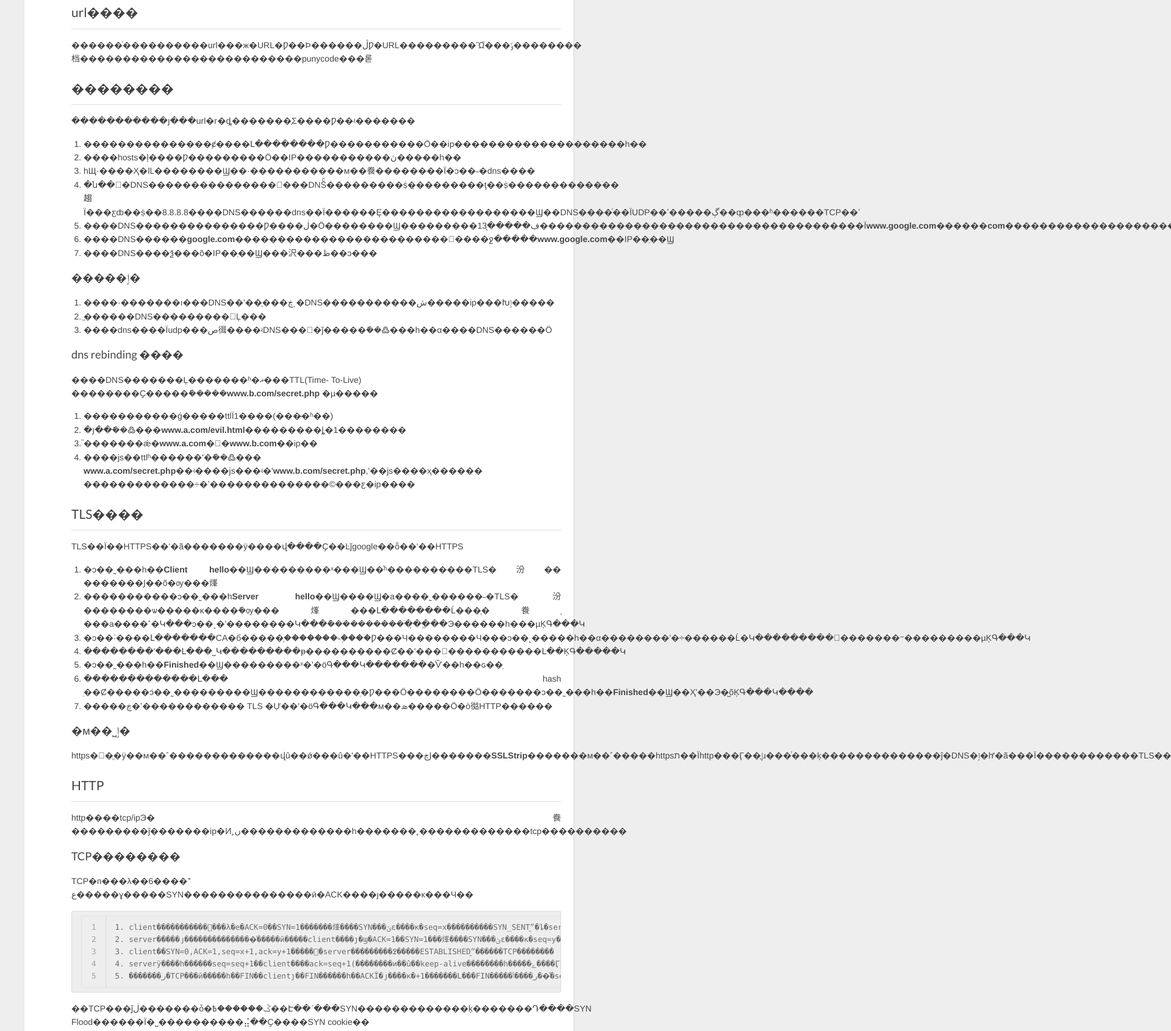
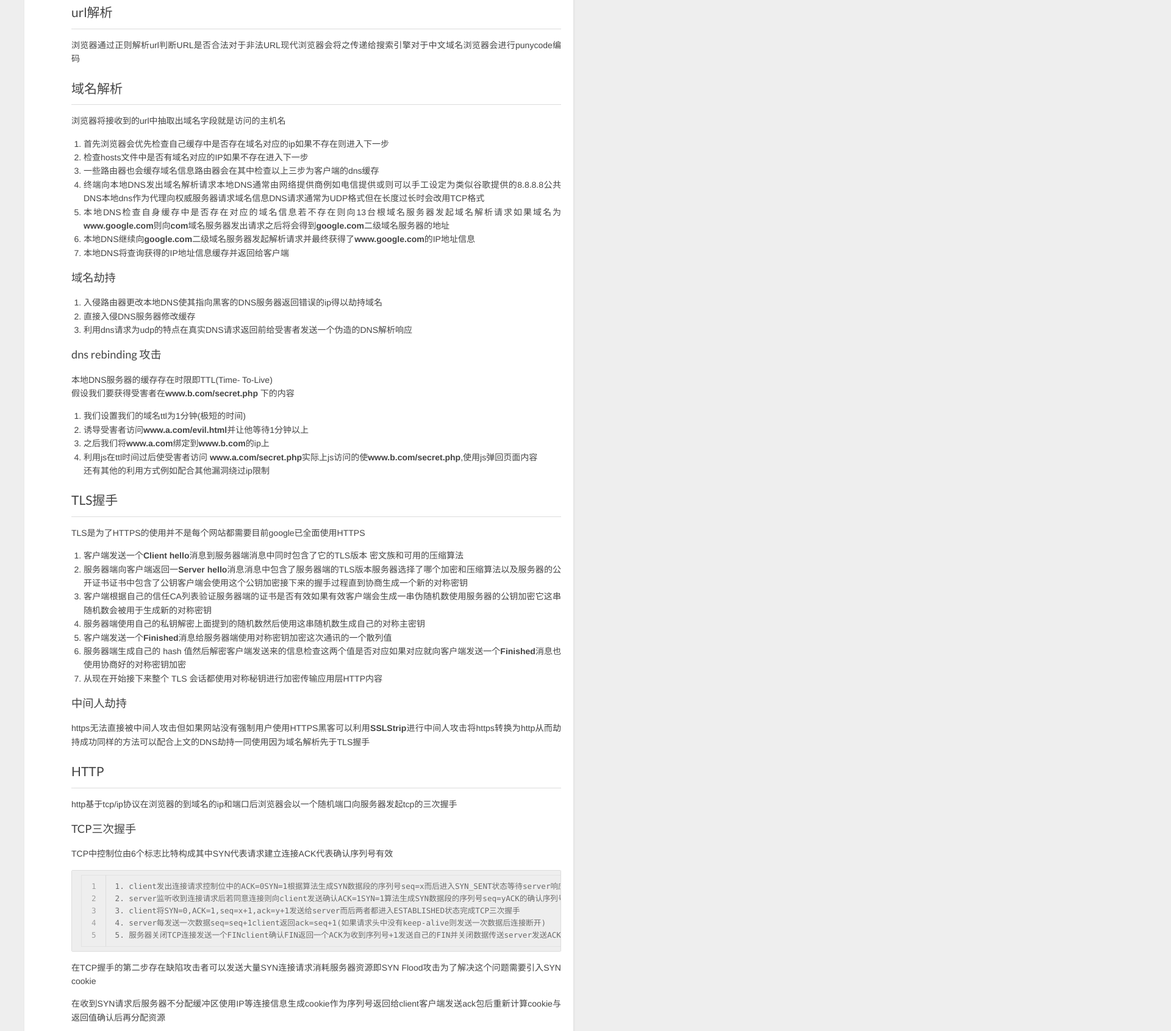
Before and after one commit to 5eafood/5eafood.github.io, a plain HTML site: page 2017/03/31/what-happen/index.html in a window 1280 px wide. Shown: the part 373-2064 px from the top of the page at 61% size, 1920 px wide, since content can reach past the window. Drawn offline with nearby package versions, Linux system fonts and the light colour scheme.

Commit message:
Site updated: 2017-03-31 01:19:06

```diff
--- a/2017/03/31/what-happen/index.html
+++ b/2017/03/31/what-happen/index.html
@@ -6,7 +6,7 @@
   <title>what happen | SeaFood&#39;s blog</title>
   <meta name="author" content="SeaFood">
 
-  <meta name="description" content="�����Ƿ���googleʱ��������ʲô��΢���Ͽ��������������⣬�������������������� www.google.com ���Ұ��»س�֮��������ʲô��������дһ���Լ������⣨�����������ص����ݣ���">
+  <meta name="description" content="当我们访问google时发生了什么在微博上看到的万能面试题”当你在浏览器中输入 www.google.com 并且按下回车之后发生了什么”我写一下自己的理解仅与网络相关的内容">
 
 
   <meta name="viewport" content="width=device-width, initial-scale=1, maximum-scale=1">
@@ -61,53 +61,53 @@
     </header>
     <div class="entry">
 
-        <h1 id="�����Ƿ���googleʱ��������ʲo"><a href="#�����Ƿ���googleʱ��������ʲo" class="headerlink" title="�����Ƿ���googleʱ��������ʲô"></a>�����Ƿ���googleʱ��������ʲô</h1><p>��΢���Ͽ��������������⣬�������������������� www.google.com ���Ұ��»س�֮��������ʲô��������дһ���Լ������⣨�����������ص����ݣ���<br><a id="more"></a></p>
-<h2 id="url����"><a href="#url����" class="headerlink" title="url����"></a>url����</h2><p>������ͨ����������url���ж�URL�Ƿ��Ϸ������ڷǷ�URL�ִ��������Ὣ֮���ݸ��������档��������������������������punycode���롣</p>
-<h2 id="��������"><a href="#��������" class="headerlink" title="��������"></a>��������</h2><p>�����������յ���url�г�ȡ�������ֶΣ����Ƿ��ʵ�������</p>
+        <h1 id="当我们访问google时发生了什么"><a href="#当我们访问google时发生了什么" class="headerlink" title="当我们访问google时发生了什么"></a>当我们访问google时发生了什么</h1><p>在微博上看到的万能面试题”当你在浏览器中输入 www.google.com 并且按下回车之后发生了什么”我写一下自己的理解仅与网络相关的内容<br><a id="more"></a></p>
+<h2 id="url解析"><a href="#url解析" class="headerlink" title="url解析"></a>url解析</h2><p>浏览器通过正则解析url判断URL是否合法对于非法URL现代浏览器会将之传递给搜索引擎对于中文域名浏览器会进行punycode编码</p>
+<h2 id="域名解析"><a href="#域名解析" class="headerlink" title="域名解析"></a>域名解析</h2><p>浏览器将接收到的url中抽取出域名字段就是访问的主机名</p>
 <ol>
-<li>���������������ȼ����Լ��������Ƿ�����������Ӧ��ip��������������������һ��</li>
-<li>����hosts�ļ����Ƿ���������Ӧ��IP�����������ڽ�����һ��</li>
-<li>һЩ·����Ҳ�Ỻ��������Ϣ��·�����������м��飬��������Ϊ�ͻ��˵�dns����</li>
-<li>�ն��򱾵�DNS���������������󣬱���DNSͨ���������ṩ�̣��������ţ��ṩ�����������ֹ��趨Ϊ���ƹȸ��ṩ��8.8.8.8����DNS������dns��Ϊ������Ȩ������������������Ϣ��DNS����ͨ��ΪUDP��ʽ�����ڳ��ȹ���ʱ������TCP��ʽ</li>
-<li>����DNS���������������Ƿ����ڶ�Ӧ��������Ϣ���������ڣ�����13̨��������������������������������������Ϊ<strong>www.google.com</strong>������<strong>com</strong>��������������������֮�󽫻��õ�<strong>google.com</strong>���������������ĵ�ַ</li>
-<li>����DNS������<strong>google.com</strong>�������������������������󣬲����ջ�����<strong>www.google.com</strong>��IP��ַ��Ϣ</li>
-<li>����DNS����ѯ���õ�IP��ַ��Ϣ���沢���ظ��ͻ��� </li>
+<li>首先浏览器会优先检查自己缓存中是否存在域名对应的ip如果不存在则进入下一步</li>
+<li>检查hosts文件中是否有域名对应的IP如果不存在进入下一步</li>
+<li>一些路由器也会缓存域名信息路由器会在其中检查以上三步为客户端的dns缓存</li>
+<li>终端向本地DNS发出域名解析请求本地DNS通常由网络提供商例如电信提供或则可以手工设定为类似谷歌提供的8.8.8.8公共DNS本地dns作为代理向权威服务器请求域名信息DNS请求通常为UDP格式但在长度过长时会改用TCP格式</li>
+<li>本地DNS检查自身缓存中是否存在对应的域名信息若不存在则向13台根域名服务器发起域名解析请求如果域名为<strong>www.google.com</strong>则向<strong>com</strong>域名服务器发出请求之后将会得到<strong>google.com</strong>二级域名服务器的地址</li>
+<li>本地DNS继续向<strong>google.com</strong>二级域名服务器发起解析请求并最终获得了<strong>www.google.com</strong>的IP地址信息</li>
+<li>本地DNS将查询获得的IP地址信息缓存并返回给客户端 </li>
 </ol>
-<h3 id="�����ٳ�"><a href="#�����ٳ�" class="headerlink" title="�����ٳ�"></a>�����ٳ�</h3><ol>
-<li>����·�������ı���DNS��ʹ��ָ���ڿ͵�DNS�����������ش�����ip���Խٳ�����</li>
-<li>ֱ������DNS���������޸Ļ���</li>
-<li>����dns����Ϊudp���ص㣬����ʵDNS���󷵻�ǰ�����ܺ��߷���һ��α����DNS������Ӧ</li>
+<h3 id="域名劫持"><a href="#域名劫持" class="headerlink" title="域名劫持"></a>域名劫持</h3><ol>
+<li>入侵路由器更改本地DNS使其指向黑客的DNS服务器返回错误的ip得以劫持域名</li>
+<li>直接入侵DNS服务器修改缓存</li>
+<li>利用dns请求为udp的特点在真实DNS请求返回前给受害者发送一个伪造的DNS解析响应</li>
 </ol>
-<h3 id="dns-rebinding-����"><a href="#dns-rebinding-����" class="headerlink" title="dns rebinding ����"></a>dns rebinding ����</h3><p>����DNS�������Ļ�������ʱ�ޣ���TTL(Time- To-Live)<br>��������Ҫ�����ܺ�����<strong>www.b.com/secret.php</strong> �µ�����            </p>
+<h3 id="dns-rebinding-攻击"><a href="#dns-rebinding-攻击" class="headerlink" title="dns rebinding 攻击"></a>dns rebinding 攻击</h3><p>本地DNS服务器的缓存存在时限即TTL(Time- To-Live)<br>假设我们要获得受害者在<strong>www.b.com/secret.php</strong> 下的内容            </p>
 <ol>
-<li>�����������ǵ�����ttlΪ1����(���̵�ʱ��)</li>
-<li>�յ��ܺ��߷���<strong>www.a.com/evil.html</strong>���������ȴ�1��������</li>
-<li>֮�������ǽ�<strong>www.a.com</strong>�󶨵�<strong>www.b.com</strong>��ip��</li>
-<li>����js��ttlʱ������ʹ�ܺ��߷��� <strong>www.a.com/secret.php</strong>��ʵ����js���ʵ�ʹ<strong>www.b.com/secret.php</strong>,ʹ��js����ҳ������<br>�������������÷�ʽ��������������©���ƹ�ip����</li>
+<li>我们设置我们的域名ttl为1分钟(极短的时间)</li>
+<li>诱导受害者访问<strong>www.a.com/evil.html</strong>并让他等待1分钟以上</li>
+<li>之后我们将<strong>www.a.com</strong>绑定到<strong>www.b.com</strong>的ip上</li>
+<li>利用js在ttl时间过后使受害者访问 <strong>www.a.com/secret.php</strong>实际上js访问的使<strong>www.b.com/secret.php</strong>,使用js弹回页面内容<br>还有其他的利用方式例如配合其他漏洞绕过ip限制</li>
 </ol>
-<h2 id="TLS����"><a href="#TLS����" class="headerlink" title="TLS����"></a>TLS����</h2><p>TLS��Ϊ��HTTPS��ʹ�ã�������ÿ����վ����Ҫ��Ŀǰgoogle��ȫ��ʹ��HTTPS      </p>
+<h2 id="TLS握手"><a href="#TLS握手" class="headerlink" title="TLS握手"></a>TLS握手</h2><p>TLS是为了HTTPS的使用并不是每个网站都需要目前google已全面使用HTTPS      </p>
 <ol>
-<li>�ͻ��˷���һ��<strong>Client hello</strong>��Ϣ���������ˣ���Ϣ��ͬʱ����������TLS�汾�� �������Ϳ��õ�ѹ���㷨</li>
-<li>�����������ͻ��˷���һ<strong>Server hello</strong>��Ϣ����Ϣ�а����˷������˵�TLS�汾��������ѡ�����ĸ����ܺ�ѹ���㷨���Լ��������Ĺ���֤�飬֤���а����˹�Կ���ͻ��˻�ʹ��������Կ���ܽ����������ֹ��̣�ֱ��Э������һ���µĶԳ���Կ</li>
-<li>�ͻ��˸����Լ�������CA�б�����֤�������˵�֤���Ƿ���Ч��������Ч���ͻ��˻�����һ��α��������ʹ�÷������Ĺ�Կ���������⴮�������ᱻ���������µĶԳ���Կ</li>
-<li>��������ʹ���Լ���˽Կ���������ᵽ����������Ȼ��ʹ���⴮�����������Լ��ĶԳ�����Կ</li>
-<li>�ͻ��˷���һ��<strong>Finished</strong>��Ϣ���������ˣ�ʹ�öԳ���Կ��������ͨѶ��һ��ɢ��ֵ</li>
-<li>�������������Լ��� hash ֵ��Ȼ�����ܿͻ��˷���������Ϣ������������ֵ�Ƿ���Ӧ��������Ӧ�������ͻ��˷���һ��<strong>Finished</strong>��Ϣ��Ҳʹ��Э�̺õĶԳ���Կ����</li>
-<li>�����ڿ�ʼ������������ TLS �Ự��ʹ�öԳ���Կ���м��ܣ�����Ӧ�ò㣨HTTP������</li>
+<li>客户端发送一个<strong>Client hello</strong>消息到服务器端消息中同时包含了它的TLS版本 密文族和可用的压缩算法</li>
+<li>服务器端向客户端返回一<strong>Server hello</strong>消息消息中包含了服务器端的TLS版本服务器选择了哪个加密和压缩算法以及服务器的公开证书证书中包含了公钥客户端会使用这个公钥加密接下来的握手过程直到协商生成一个新的对称密钥</li>
+<li>客户端根据自己的信任CA列表验证服务器端的证书是否有效如果有效客户端会生成一串伪随机数使用服务器的公钥加密它这串随机数会被用于生成新的对称密钥</li>
+<li>服务器端使用自己的私钥解密上面提到的随机数然后使用这串随机数生成自己的对称主密钥</li>
+<li>客户端发送一个<strong>Finished</strong>消息给服务器端使用对称密钥加密这次通讯的一个散列值</li>
+<li>服务器端生成自己的 hash 值然后解密客户端发送来的信息检查这两个值是否对应如果对应就向客户端发送一个<strong>Finished</strong>消息也使用协商好的对称密钥加密</li>
+<li>从现在开始接下来整个 TLS 会话都使用对称秘钥进行加密传输应用层HTTP内容</li>
 </ol>
-<h3 id="�м��˽ٳ�"><a href="#�м��˽ٳ�" class="headerlink" title="�м��˽ٳ�"></a>�м��˽ٳ�</h3><p>https�޷�ֱ�ӱ��м��˹�������������վû��ǿ���û�ʹ��HTTPS���ڿͿ�������<strong>SSLStrip</strong>�������м��˹�����httpsת��Ϊhttp���Ӷ��ٳֳɹ���ͬ���ķ��������������ĵ�DNS�ٳ�һͬʹ�ã���Ϊ������������TLS���֡�</p>
-<h2 id="HTTP"><a href="#HTTP" class="headerlink" title="HTTP"></a>HTTP</h2><p>http����tcp/ipЭ�飬���������ĵ�������ip�Ͷ˿ں�������������һ�������˿�������������tcp����������</p>
-<h3 id="TCP��������"><a href="#TCP��������" class="headerlink" title="TCP��������"></a>TCP��������</h3><p>TCP�п���λ��6����־���ع��ɣ�����SYN���������������ӣ�ACK����ȷ�����к���Ч��</p>
-<figure class="highlight plain"><table><tr><td class="gutter"><pre><div class="line">1</div><div class="line">2</div><div class="line">3</div><div class="line">4</div><div class="line">5</div></pre></td><td class="code"><pre><div class="line">1. client�����������󣬿���λ�е�ACK=0��SYN=1�������㷨����SYN���ݶε����к�seq=x����������SYN_SENT״̬�ȴ�server��Ӧ</div><div class="line">2. server�����յ���������������ͬ�����ӣ�����client����ȷ�ϣ�ACK=1��SYN=1���㷨����SYN���ݶε����к�seq=y��ACK��ȷ�����к�Ϊack=x+1��server����SYN_RECV״̬</div><div class="line">3. client��SYN=0,ACK=1,seq=x+1,ack=y+1�����͸�server���������߶�����ESTABLISHED״̬������TCP�������֡�</div><div class="line">4. serverÿ����һ������seq=seq+1��client����ack=seq+1(��������ͷ��û��keep-alive��������һ�����ݺ����ӶϿ�)</div><div class="line">5. �������ر�TCP���ӣ�����һ��FIN��clientȷ��FIN������һ��ACKΪ�յ����к�+1�������Լ���FIN�����ر����ݴ��ͣ�server����ACKΪ�յ����к�+1��֮�󳹵׹ر�</div></pre></td></tr></table></figure>
-<p>��TCP���ֵĵڶ�������ȱ�ݣ������߿��Է��ʹ���SYN�������������ķ�������Դ����SYN Flood������Ϊ�˽����������⣬��Ҫ����SYN cookie��</p>
-<p>���յ�SYN�����󣬷����������仺������ʹ��IP��������Ϣ����cookie����Ϊ���кŷ��ظ�client���ͻ��˷���ack���������¼���cookie���뷵��ֵȷ�Ϻ��ٷ�����Դ��</p>
-<p>tcp���ӽ��������������������������ģ����а�����http��Э���汾�������ķ�����host��user-agent�����뷽ʽ��ѹ����ʽ�ȡ�������������֧�ֹȸ���SPDYЭ�飬������HTTP��ͷ������ѹ�����Լ������Ż����ӿ������ٶȡ�</p>
-<p>����������http�����󣬽��յķ�����Ӧ��Ϊ����������������������������ת���������ķ�������������Ӧ�������ظ���������</p>
-<p>�������յ���Ӧ����ǰ�˻�������Ⱦ������js��css�ļ������˶�ǰ���˽ⲻ�࣬�Ͳ���д�ˡ�</p>
-<h2 id="���紫������"><a href="#���紫������" class="headerlink" title="���紫������"></a>���紫������</h2><ol>
-<li>��˫����ͬһ��������Ҫ����������Ҫ�Է���MAC��ַ����ʱ������Ҫ<code>ARP��Address Resolution Protocol��</code>��arp���������ṩIP��MAC��ַ��ӳ����ϵ����������������һ���ȼ���������arp�����Ƿ��ж�Ӧ��ӳ����ϵ���������ڣ��򷢳�ARP�㲥��������ӦIP��������Ӧ����Ӧ�����յ�ARP�㲥�󣬷�������MAC��ַ��֮������ͨ�š���Ȼ���κ�����������ӦARP�㲥������������ӦARP�㲥�����ش�����MAC��ַ�����ɽ���ARP��ƭ������</li>
-<li>��˫������ͬһ�������������ط����������ڴ�֮ǰҪ�����ص�MAC���������ϡ�·�ɻ�һ��һ����Ѱ��ͨ�Ŷ�����֮�󷵻�һ�����̵�·����</li>
-<li>ͨ��������Ӫ�̻�ʹ��<code>NAT(Network Address Translation)</code>���������û�����������������ʱ����IP���з������û�һ������IP�Ͷ˿�����ͨ�š�</li>
+<h3 id="中间人劫持"><a href="#中间人劫持" class="headerlink" title="中间人劫持"></a>中间人劫持</h3><p>https无法直接被中间人攻击但如果网站没有强制用户使用HTTPS黑客可以利用<strong>SSLStrip</strong>进行中间人攻击将https转换为http从而劫持成功同样的方法可以配合上文的DNS劫持一同使用因为域名解析先于TLS握手</p>
+<h2 id="HTTP"><a href="#HTTP" class="headerlink" title="HTTP"></a>HTTP</h2><p>http基于tcp/ip协议在浏览器的到域名的ip和端口后浏览器会以一个随机端口向服务器发起tcp的三次握手</p>
+<h3 id="TCP三次握手"><a href="#TCP三次握手" class="headerlink" title="TCP三次握手"></a>TCP三次握手</h3><p>TCP中控制位由6个标志比特构成其中SYN代表请求建立连接ACK代表确认序列号有效</p>
+<figure class="highlight plain"><table><tr><td class="gutter"><pre><div class="line">1</div><div class="line">2</div><div class="line">3</div><div class="line">4</div><div class="line">5</div></pre></td><td class="code"><pre><div class="line">1. client发出连接请求控制位中的ACK=0SYN=1根据算法生成SYN数据段的序列号seq=x而后进入SYN_SENT状态等待server响应</div><div class="line">2. server监听收到连接请求后若同意连接则向client发送确认ACK=1SYN=1算法生成SYN数据段的序列号seq=yACK的确认序列号为ack=x+1server进入SYN_RECV状态</div><div class="line">3. client将SYN=0,ACK=1,seq=x+1,ack=y+1发送给server而后两者都进入ESTABLISHED状态完成TCP三次握手</div><div class="line">4. server每发送一次数据seq=seq+1client返回ack=seq+1(如果请求头中没有keep-alive则发送一次数据后连接断开)</div><div class="line">5. 服务器关闭TCP连接发送一个FINclient确认FIN返回一个ACK为收到序列号+1发送自己的FIN并关闭数据传送server发送ACK为收到序列号+1之后彻底关闭</div></pre></td></tr></table></figure>
+<p>在TCP握手的第二步存在缺陷攻击者可以发送大量SYN连接请求消耗服务器资源即SYN Flood攻击为了解决这个问题需要引入SYN cookie</p>
+<p>在收到SYN请求后服务器不分配缓冲区使用IP等连接信息生成cookie作为序列号返回给client客户端发送ack包后重新计算cookie与返回值确认后再分配资源</p>
+<p>tcp连接建立后浏览器会生成请求报文其中包括http的协议版本请求的方法hostuser-agent编码方式压缩方式等部分浏览器还支持谷歌的SPDY协议他会对HTTP的头部进行压缩以及其他优化加快载入速度</p>
+<p>浏览器发出http请求后接收的服务器应该为代理服务器代理服务器将请求转发给真正的服务器并把响应结果返回给浏览器</p>
+<p>浏览器收到响应后前端会进行渲染加载js和css文件个人对前端了解不多就不乱写了</p>
+<h2 id="网络传输过程"><a href="#网络传输过程" class="headerlink" title="网络传输过程"></a>网络传输过程</h2><ol>
+<li>若双方在同一子网想要互相连接需要对方的MAC地址这时候就需要<code>ARPAddress Resolution Protocol</code>arp的作用是提供IP与MAC地址的映射关系发起连接请求的一方先检查自身的arp表中是否有对应的映射关系若不存在则发出ARP广播请求对应IP的主机响应对应主机收到ARP广播后返回它的MAC地址之后建立通信显然任何主机都能响应ARP广播如果恶意响应ARP广播返回错误的MAC地址即可进行ARP欺骗攻击</li>
+<li>若双方不在同一子网则向网关发起请求在此之前要有网关的MAC方法如上路由会一层一层的寻找通信对象之后返回一个最短的路径</li>
+<li>通常电信运营商会使用<code>NAT(Network Address Translation)</code>技术当用户向互联网发出连接时从IP池中分配给用户一个外网IP和端口用于通信</li>
 </ol>
 
 
@@ -125,7 +125,7 @@
 
 
 <section id="comment">
-  <h1 class="title">Comments</h1>
+  <h1 class="title">Kommentare</h1>
 
 
 </section>
--- a/sitemap.xml
+++ b/sitemap.xml
@@ -4,7 +4,7 @@
   <url>
     <loc>https://5eafood.github.io/2017/03/31/what-happen/</loc>
 
-    <lastmod>2017-03-30T17:16:13.000Z</lastmod>
+    <lastmod>2017-03-30T17:18:53.935Z</lastmod>
 
   </url>
 
```
Also changed, not shown: 2017/03/22/RPO/index.html (+1 -1 lines), 2017/03/22/Some-Notes/index.html (+1 -1 lines), 2017/03/22/finecms/index.html (+1 -1 lines), 2017/03/26/pwnhub-writeup/index.html (+1 -1 lines), 2017/03/26/ssrf/index.html (+1 -1 lines), archives/2017/03/index.html (+1 -1 lines), archives/2017/03/page/2/index.html (+1 -1 lines), archives/2017/index.html (+1 -1 lines), archives/2017/page/2/index.html (+1 -1 lines), archives/index.html (+2 -2 lines), archives/page/2/index.html (+2 -2 lines), atom.xml (+43 -43 lines), index.html (+2 -2 lines), page/2/index.html (+2 -2 lines).
